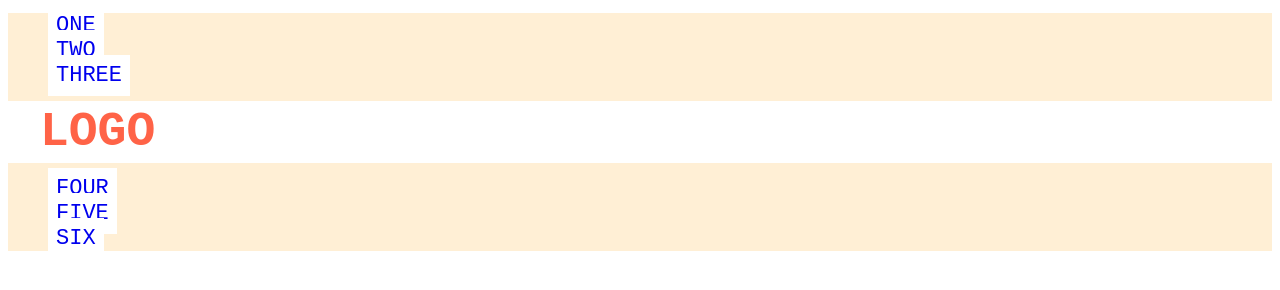
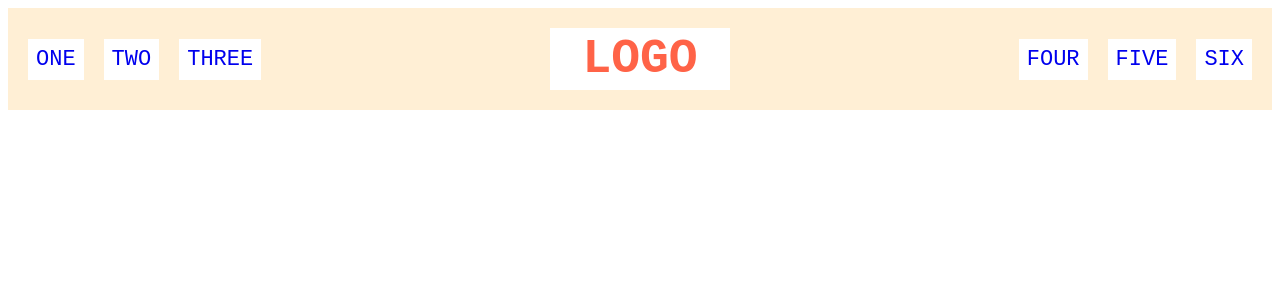
Before and after one commit to cbuzuloiu/TheOdinProject, a plain HTML site: page css-exercises/foundations/flex/02-flex-header/index.html in a window 1280 px wide. Drawn offline with Linux system fonts and the light colour scheme.

Commit message:
flex/02-flex-header compleated

```diff
--- a/css-exercises/foundations/flex/02-flex-header/style.css
+++ b/css-exercises/foundations/flex/02-flex-header/style.css
@@ -1,6 +1,11 @@
-.header  {
+.header {
   font-family: monospace;
   background: papayawhip;
+
+  padding: 20px;
+  display: flex;
+  justify-content: space-between;
+  align-items: center;
 }
 
 .logo {
@@ -14,6 +19,8 @@
 ul {
   /* this removes the dots on the list items*/
   list-style-type: none;
+  margin: 0;
+  padding: 0;
 }
 
 a {
@@ -23,3 +30,13 @@ a {
   /* this removes the line under the links */
   text-decoration: none;
 }
+
+.left-links ul {
+  display: flex;
+  gap: 20px;
+}
+
+.right-links ul {
+  display: flex;
+  gap: 20px;
+}
```
